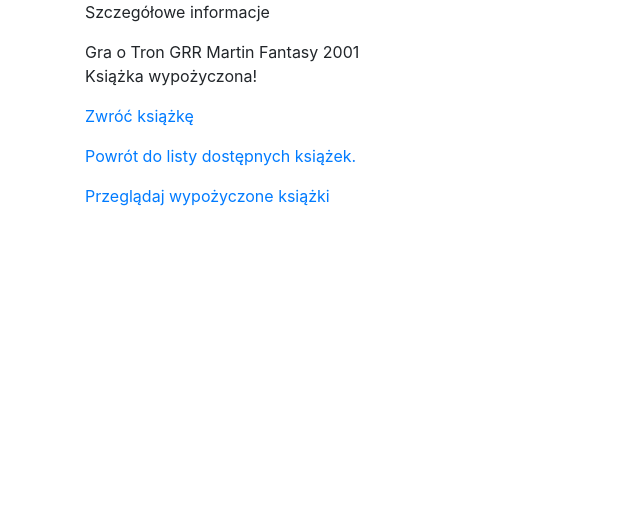
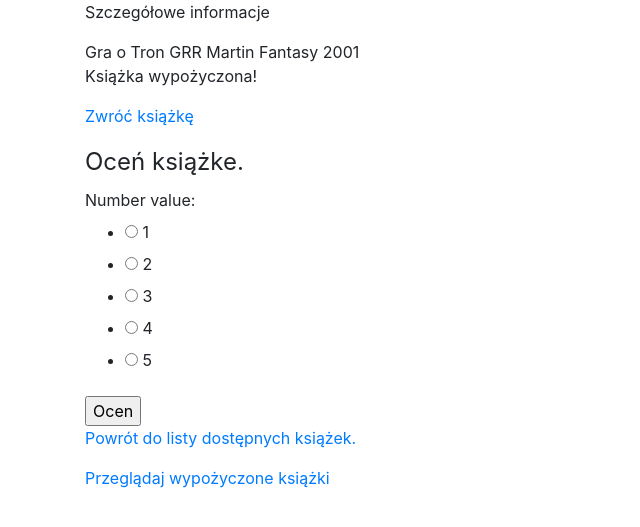
Before and after one commit to DamianPluskwa/library_app, a Django app: page /library/1/ in a window 1280 px wide. Shown: the top 527 px of the page, without its empty margins (0-640 px from the left). Run offline with Django 3.2, Linux system fonts and the light colour scheme; data comes from the database, SQL or seed files in the repository; both versions use the stored data as it was after the commit; some libraries are stand-ins or nearby versions.

Commit message:
Dodanie mozliwosci oceniania ksiazek

```diff
--- a/biblioteka/library/forms.py
+++ b/biblioteka/library/forms.py
@@ -8,3 +8,13 @@ class SearchForm(forms.Form):
         ('author', 'author'),
         ('category', 'category')
     ])
+
+
+class OcenaForm(forms.Form):
+    number_value = forms.ChoiceField(widget=forms.RadioSelect, choices=[
+        ('1', '1'),
+        ('2', '2'),
+        ('3', '3'),
+        ('4', '4'),
+        ('5', '5')
+    ])
--- a/biblioteka/library/models.py
+++ b/biblioteka/library/models.py
@@ -26,3 +26,11 @@ class Rent(models.Model):
 
     def the_deadline_for_return_has_expired(self) -> bool:
         return self.rent_date < timezone.now() - datetime.timedelta(weeks=2)
+
+
+class Ocena(models.Model):
+    book = models.ForeignKey(Book, on_delete=models.CASCADE)
+    number = models.IntegerField()
+
+    def __str__(self):
+        return f"{self.book} Ocena: {self.number}"
--- a/biblioteka/library/templates/library/detail.html
+++ b/biblioteka/library/templates/library/detail.html
@@ -15,6 +15,19 @@
 <p><a href="{% url 'library:return' book.id %}"> Zwróć książkę </a></p>
 {% endif %}
 
+{% if user_value %}
+<p>Oceniłeś książkę na {{ user_value }}</p>
+{% endif %}
+
+<form method="post">
+    <fieldset>
+        <legend>Oceń książke.</legend>
+        {% csrf_token %}
+        {{ form }}
+        <input type="submit" value="Ocen">
+    </fieldset>
+</form>
+
 <p><a href="{% url 'library:list' %}">Powrót do listy dostępnych książek.</a></p>
 
 <p><a href="{% url 'library:rented_list' %}">Przeglądaj wypożyczone książki</a></p>
--- a/biblioteka/library/views.py
+++ b/biblioteka/library/views.py
@@ -1,6 +1,6 @@
 from django.shortcuts import render, get_object_or_404
-from .models import Book, Rent
-from .forms import SearchForm
+from .models import Book, Rent, Ocena
+from .forms import SearchForm, OcenaForm
 
 
 # Create your views here.
@@ -39,8 +39,6 @@ def available_book_list(request):
 
 def rented_list(request):
     rented_books = Rent.objects.all()
-    for rented in rented_books:
-        print(rented.the_deadline_for_return_has_expired())
     return render(
         request,
         "library/rented_list.html",
@@ -49,12 +47,32 @@ def rented_list(request):
 
 
 def detail(request, book_id):
-    book = get_object_or_404(Book, pk=book_id)
+    if request.method == 'POST':
+        book = get_object_or_404(Book, pk=book_id)
+        form = OcenaForm(request.POST)
+        if form.is_valid():
+            book.ocena_set.create(number=form.cleaned_data["number_value"])
+            user_value = form.cleaned_data["number_value"]
+            book.save()
+
+            return render(
+                request,
+                "library/detail.html",
+                {"book": book,
+                 "form": form,
+                 "user_value": user_value
+                 }
+            )
+    else:
+        book = get_object_or_404(Book, pk=book_id)
+        form = OcenaForm()
 
     return render(
         request,
         "library/detail.html",
-        {"book": book}
+        {"book": book,
+         "form": form
+         }
     )
 
 
```
Also changed, not shown: biblioteka/db.sqlite3, biblioteka/library/migrations/0003_ocena.py (added).
